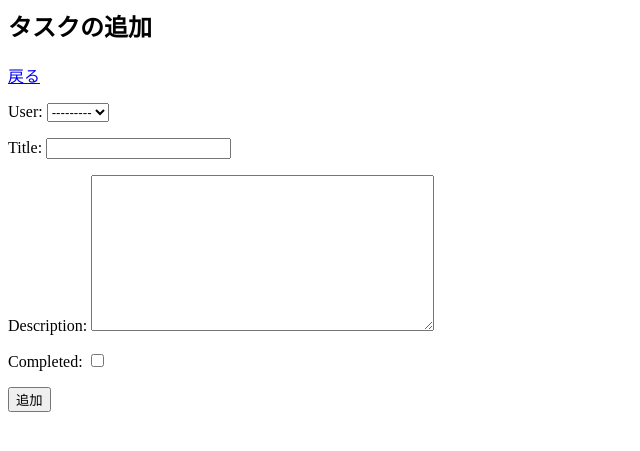
After one commit to aspiratio/django_todo_app, a Django app: page /create-task/ in a window 1280 px wide. The commit adds this page. Shown: the top 451 px of the page, without its empty margins (0-640 px from the left). Run offline with Django 4.2, Linux system fonts and the light colour scheme.

Commit message:
タスクの追加と編集機能を追加

```diff
--- /dev/null
+++ b/todoproject/todoapp/templates/todoapp/task_form.html
@@ -0,0 +1,10 @@
+<h2>タスクの追加</h2>
+<a href="{% url 'tasks' %}">戻る</a>
+
+<form action="" method="post">
+  <!-- CSRF検証を通過させるためのトークンをつける-->
+  {% csrf_token %}
+  <!-- as_p は各要素をpタグで囲むという意味-->
+  {{ form.as_p }}
+  <input type="submit" value="追加" />
+</form>
--- a/todoproject/todoapp/templates/todoapp/task_list.html
+++ b/todoproject/todoapp/templates/todoapp/task_list.html
@@ -1,4 +1,5 @@
 <h1>TODOリスト</h1>
+<a href="{% url 'create-task' %}">タスクの追加</a>
 
 <table>
   <tr>
@@ -7,6 +8,7 @@
 			<tr>
 				<td>{{task.title}}</td>
 				<td><a href="{% url 'task' task.id %}">確認</a></td>
+				<td><a href="{% url 'edit-task' task.id %}">編集</a></td>
 			</tr>
 		{% endfor %}
   </tr>
--- a/todoproject/todoapp/urls.py
+++ b/todoproject/todoapp/urls.py
@@ -1,8 +1,12 @@
 from django.urls import path
 from todoapp.views import TaskList
 from todoapp.views import TaskDetail
+from todoapp.views import TaskCreate
+from todoapp.views import TaskUpdate
 
 urlpatterns = [
-    path("", TaskList.as_view()),
+    path("", TaskList.as_view(), name="tasks"),
     path("task/<int:pk>/", TaskDetail.as_view(), name="task"),
+    path("create-task/", TaskCreate.as_view(), name="create-task"),
+    path("edit-task/<int:pk>/", TaskUpdate.as_view(), name="edit-task"),
 ]
--- a/todoproject/todoapp/views.py
+++ b/todoproject/todoapp/views.py
@@ -1,7 +1,10 @@
 from django.http import HttpResponse
 from django.shortcuts import render
+from django.urls import reverse_lazy
 from django.views.generic.list import ListView
 from django.views.generic.detail import DetailView
+from django.views.generic.edit import CreateView
+from django.views.generic.edit import UpdateView
 
 from todoapp.models import Task
 
@@ -15,3 +18,15 @@ class TaskList(ListView):
 class TaskDetail(DetailView):
     model = Task
     context_object_name = "task"
+
+
+class TaskCreate(CreateView):
+    model = Task
+    fields = "__all__"  # ["user", "title", ....] と書くのと同じ意味（全部のフィールドを指定したいときに便利）
+    success_url = reverse_lazy("tasks")
+
+
+class TaskUpdate(UpdateView):
+    model = Task
+    fields = "__all__"  # ["user", "title", ....] と書くのと同じ意味（全部のフィールドを指定したいときに便利）
+    success_url = reverse_lazy("tasks")
```
